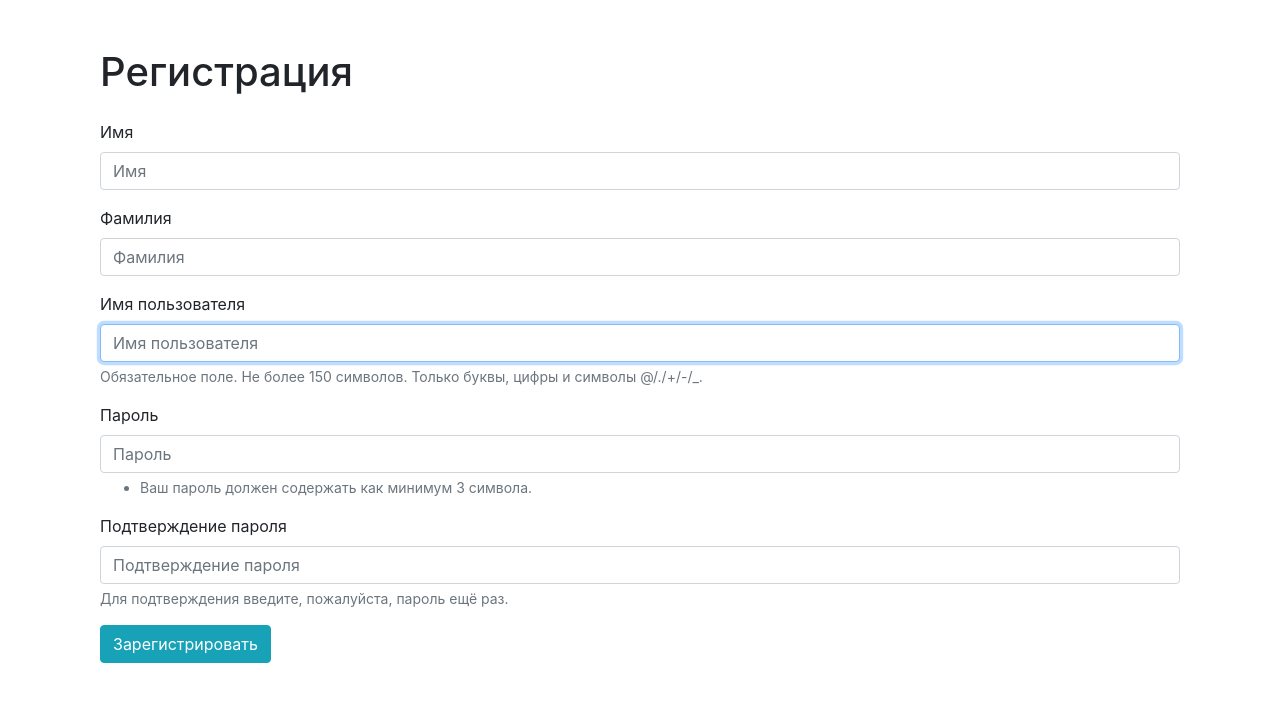
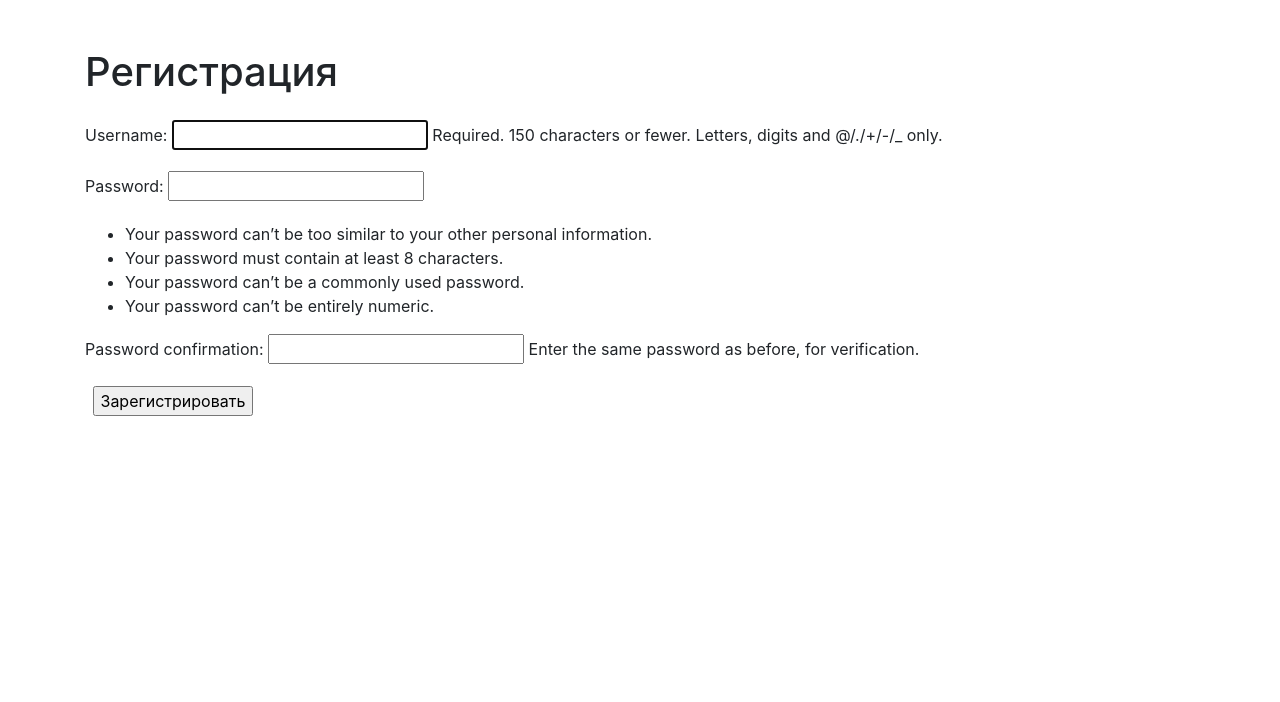
Before and after one commit to DzmitrySha/python-project-52, a Django app: page /users/create/ in a window 1280 px wide. Shown: the part 56-758 px from the top of the page. Run offline with Django 4.2, Linux system fonts and the light colour scheme; some libraries are stand-ins or nearby versions.

Commit message:
modified templates

```diff
--- a/task_manager/templates/create.html
+++ b/task_manager/templates/create.html
@@ -3,68 +3,84 @@
 {% block title %}Страница входа{% endblock %}
 
 {% block content %}
-    <div class="container wrapper flex-grow-1">
-        <h1 class="my-4">Регистрация</h1>
-        <form method="post">
-            <input type="hidden" name="csrfmiddlewaretoken"
-                   value="3OoEA1pTtIOXe509jkACs97E8QuxgOqYUGbumjuGBgELG65GgVzVJMLBRll70C1i">
-            <div class="form-group"><label for="id_first_name">Имя</label><input
-                    type="text" name="first_name" maxlength="150"
-                    class="form-control" placeholder="Имя" title="" required
-                    id="id_first_name"></div>
-            <div class="form-group"><label
-                    for="id_last_name">Фамилия</label><input type="text"
-                                                             name="last_name"
-                                                             maxlength="150"
-                                                             class="form-control"
-                                                             placeholder="Фамилия"
-                                                             title="" required
-                                                             id="id_last_name">
-            </div>
-            <div class="form-group"><label for="id_username">Имя
-                пользователя</label><input type="text" name="username"
-                                           maxlength="150" autofocus
-                                           class="form-control"
-                                           placeholder="Имя пользователя"
-                                           title="Обязательное поле. Не более 150 символов. Только буквы, цифры и символы @/./+/-/_."
-                                           required id="id_username">
-                <small class="form-text text-muted">Обязательное поле. Не более
-                    150 символов. Только буквы, цифры и символы
-                    @/./+/-/_.</small>
-            </div>
-            <div class="form-group"><label
-                    for="id_password1">Пароль</label><input type="password"
-                                                            name="password1"
-                                                            autocomplete="new-password"
-                                                            class="form-control"
-                                                            placeholder="Пароль"
-                                                            title="Ваш пароль должен содержать как минимум 3 символа."
-                                                            required
-                                                            id="id_password1">
-                <small class="form-text text-muted">
-                    <ul>
-                        <li>Ваш пароль должен содержать как минимум 3 символа.
-                        </li>
-                    </ul>
-                </small>
-            </div>
-            <div class="form-group"><label for="id_password2">Подтверждение
-                пароля</label><input type="password" name="password2"
-                                     autocomplete="new-password"
-                                     class="form-control"
-                                     placeholder="Подтверждение пароля"
-                                     title="Для подтверждения введите, пожалуйста, пароль ещё раз."
-                                     required id="id_password2">
-                <small class="form-text text-muted">Для подтверждения введите,
-                    пожалуйста, пароль ещё раз.</small>
-            </div>
-            <div class="form-group">
-                <input class="btn btn-info" type="submit"
-                       value="Зарегистрировать">
-            </div>
-        </form>
+<!--    <div class="container wrapper flex-grow-1">-->
+<!--        <h1 class="my-4">Регистрация</h1>-->
+<!--        <form method="post">-->
+<!--            {% csrf_token %}-->
+<!--            <input type="hidden" name="csrfmiddlewaretoken"-->
+<!--                   value="">-->
+<!--            <div class="form-group"><label for="id_first_name">Имя</label><input-->
+<!--                    type="text" name="first_name" maxlength="150"-->
+<!--                    class="form-control" placeholder="Имя" title="" required-->
+<!--                    id="id_first_name"></div>-->
+<!--            <div class="form-group"><label-->
+<!--                    for="id_last_name">Фамилия</label><input type="text"-->
+<!--                                                             name="last_name"-->
+<!--                                                             maxlength="150"-->
+<!--                                                             class="form-control"-->
+<!--                                                             placeholder="Фамилия"-->
+<!--                                                             title="" required-->
+<!--                                                             id="id_last_name">-->
+<!--            </div>-->
+<!--            <div class="form-group"><label for="id_username">Имя-->
+<!--                пользователя</label><input type="text" name="username"-->
+<!--                                           maxlength="150" autofocus-->
+<!--                                           class="form-control"-->
+<!--                                           placeholder="Имя пользователя"-->
+<!--                                           title="Обязательное поле. Не более 150 символов. Только буквы, цифры и символы @/./+/-/_."-->
+<!--                                           required id="id_username">-->
+<!--                <small class="form-text text-muted">Обязательное поле. Не более-->
+<!--                    150 символов. Только буквы, цифры и символы-->
+<!--                    @/./+/-/_.</small>-->
+<!--            </div>-->
+<!--            <div class="form-group"><label-->
+<!--                    for="id_password1">Пароль</label><input type="password"-->
+<!--                                                            name="password1"-->
+<!--                                                            autocomplete="new-password"-->
+<!--                                                            class="form-control"-->
+<!--                                                            placeholder="Пароль"-->
+<!--                                                            title="Ваш пароль должен содержать как минимум 3 символа."-->
+<!--                                                            required-->
+<!--                                                            id="id_password1">-->
+<!--                <small class="form-text text-muted">-->
+<!--                    <ul>-->
+<!--                        <li>Ваш пароль должен содержать как минимум 3 символа.-->
+<!--                        </li>-->
+<!--                    </ul>-->
+<!--                </small>-->
+<!--            </div>-->
+<!--            <div class="form-group"><label for="id_password2">Подтверждение-->
+<!--                пароля</label><input type="password" name="password2"-->
+<!--                                     autocomplete="new-password"-->
+<!--                                     class="form-control"-->
+<!--                                     placeholder="Подтверждение пароля"-->
+<!--                                     title="Для подтверждения введите, пожалуйста, пароль ещё раз."-->
+<!--                                     required id="id_password2">-->
+<!--                <small class="form-text text-muted">Для подтверждения введите,-->
+<!--                    пожалуйста, пароль ещё раз.</small>-->
+<!--            </div>-->
+<!--            <div class="form-group">-->
+<!--                <input class="btn btn-info" type="submit"-->
+<!--                       value="Зарегистрировать">-->
+<!--            </div>-->
+<!--        </form>-->
 
-    </div>
+<!--    </div>-->
+
+
+
+    <h1 class="my-4">Регистрация</h1>
+
+    <form method="post">
+      {% csrf_token %}
+      <table>
+        {{ form.as_p }}
+        <tr>
+          <td>&nbsp;</td>
+          <td><input type="submit" value="Зарегистрировать"></td>
+        </tr>
+      </table>
+    </form>
 
 
 {% endblock %}
```
Also changed, not shown: task_manager/templates/users.html (+3 -14 lines).
